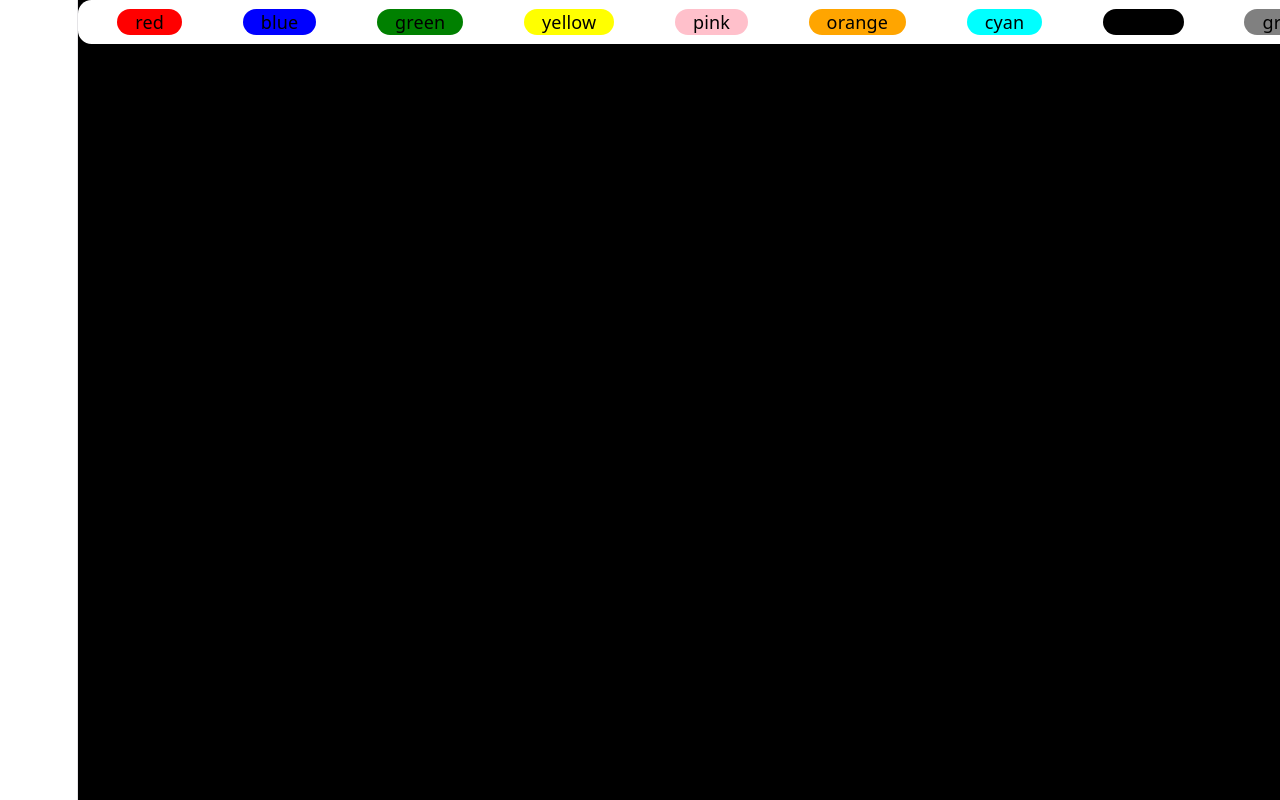
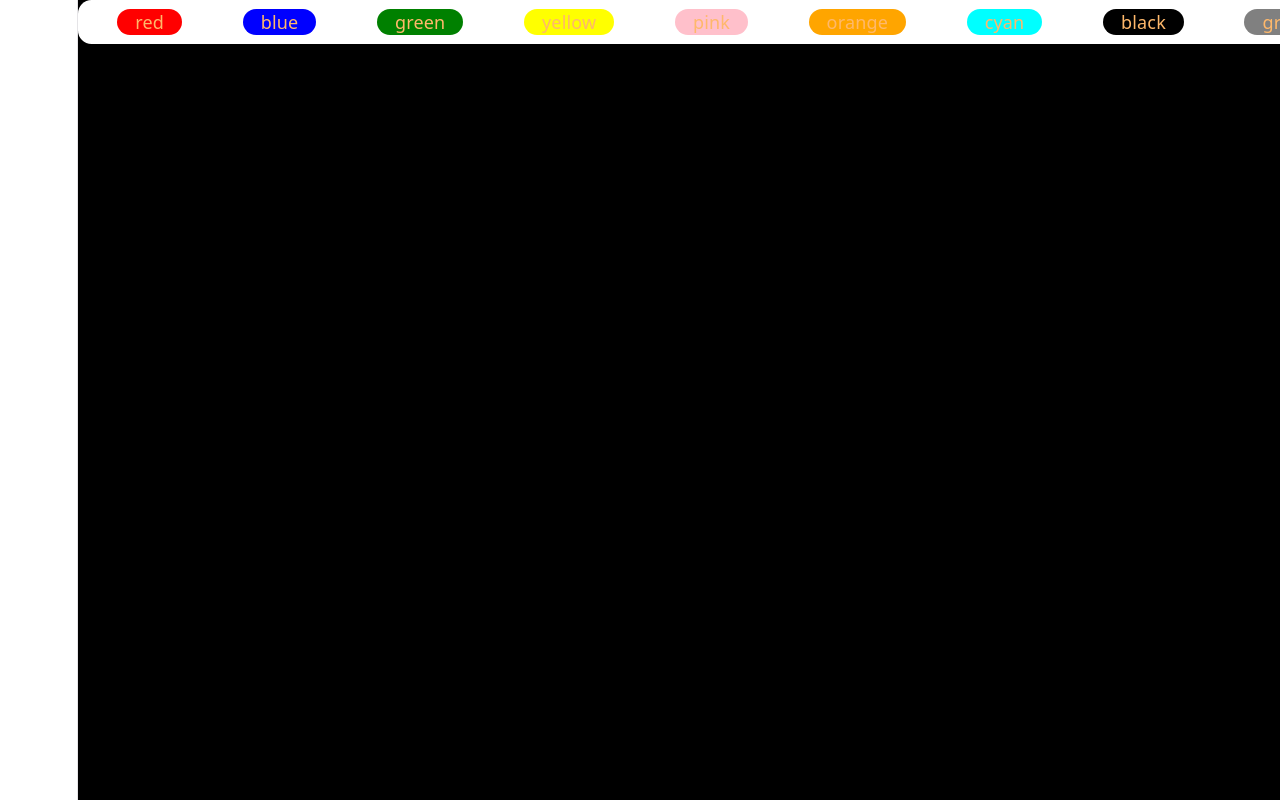
Before and after one commit to gauravgupta926099-lang/frontend-projects, a React (Vite) app in the folder react-projects/backgroundchanger/: page / in a window 1280 px wide. Shown: the top 800 px of the page. Built offline with nearby package versions, Linux system fonts and the light colour scheme.

Commit message:
Update button.jsx

```diff
--- a/react-projects/backgroundchanger/src/button.jsx
+++ b/react-projects/backgroundchanger/src/button.jsx
@@ -2,7 +2,7 @@ import React from 'react'
 
 function Button({ color = "black", onClick }) {
 
-    let p = `rounded-xl text-black pl-4 pr-4 flex items-center justify-center `;
+    let p = `rounded-xl text-orange-300 pl-4 pr-4 flex items-center justify-center `;
     return (<button className={p} onClick={onClick} style={{ backgroundColor: color }}>{color}</button>)
 }
 export default Button;
```
